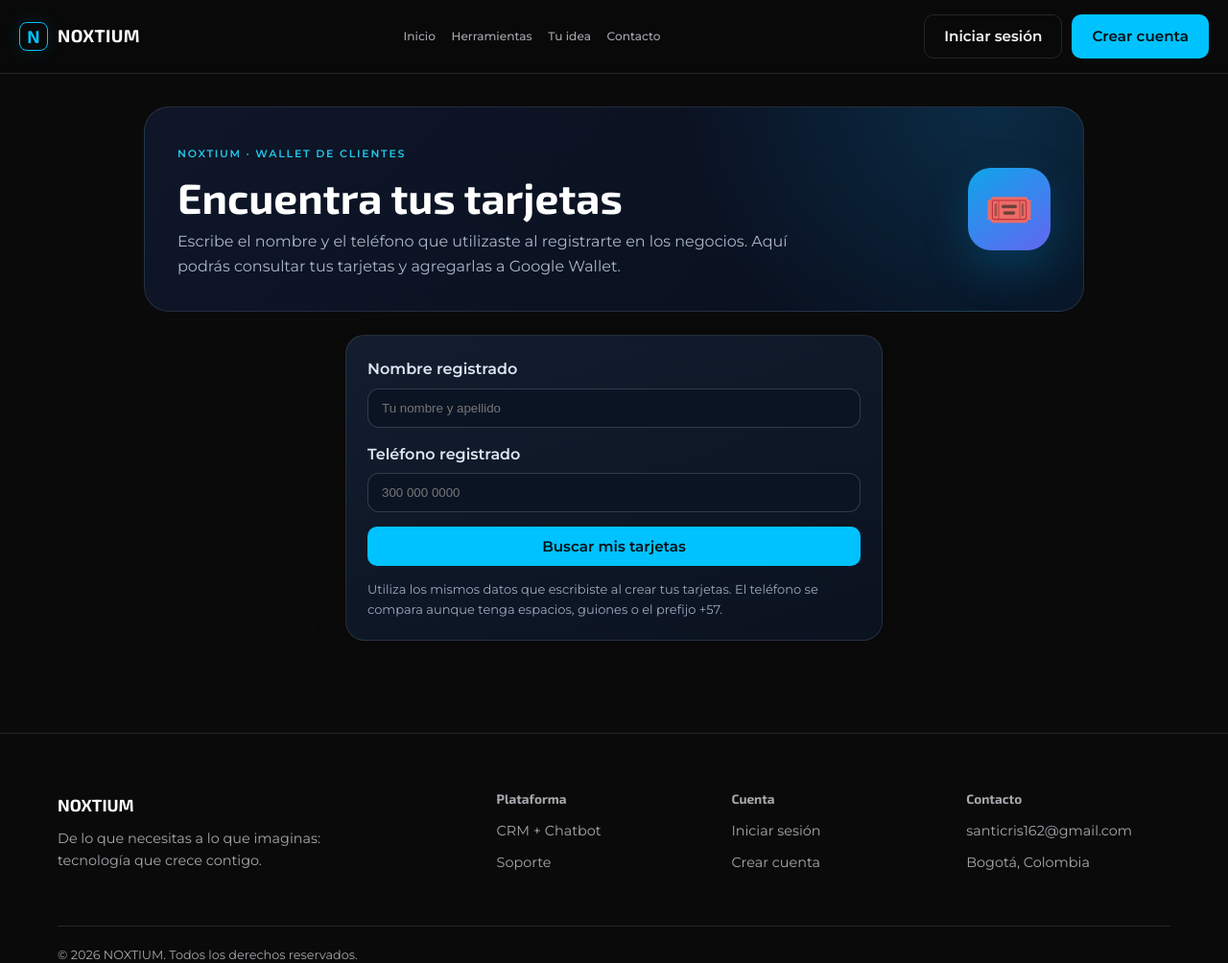
After one commit to aebigor/Noxtium, a Flask app: page /lealtad/mis-tarjetas in a window 1280 px wide. The commit adds this page. Shown: the top 1004 px of the page at 96% size. Run offline with Flask 3, Linux system fonts and the light colour scheme; parts of the project's set-up code (start-up, migrations or seed data) failed here and were passed over.

Commit message:
se ajusta el panel de las tarjetas ajustando el panel del usuario

```diff
--- a/app/routes/loyalty.py
+++ b/app/routes/loyalty.py
@@ -393,6 +393,50 @@ def wallet_service_worker():
     return response
 
 
+@loyalty_bp.route('/mis-tarjetas', methods=['GET', 'POST'])
+def my_cards():
+    """Public customer entry point: locate loyalty cards using the name and phone used at enrollment."""
+    matches = None
+    if request.method == 'POST':
+        name = ' '.join((request.form.get('name') or '').strip().casefold().split())
+        phone = ''.join(ch for ch in (request.form.get('phone') or '') if ch.isdigit())
+        if not name or len(phone) < 7:
+            flash('Escribe el nombre registrado y un teléfono válido.', 'error')
+        else:
+            # Phone formatting can differ between businesses (+57, spaces, hyphens).
+            candidates = LoyaltyCustomer.query.all()
+            phone_matches = [c for c in candidates
+                             if ''.join(ch for ch in (c.phone or '') if ch.isdigit()) == phone]
+            identity_found = any(' '.join((c.name or '').strip().casefold().split()) == name
+                                 for c in phone_matches)
+            if identity_found:
+                matches = []
+                for customer in phone_matches:
+                    program = db.session.get(LoyaltyProgram, customer.program_id)
+                    company = db.session.get(Company, customer.company_id)
+                    if program and company:
+                        matches.append({'customer': customer, 'program': program, 'company': company})
+                matches.sort(key=lambda item: (item['company'].name or '').casefold())
+            else:
+                flash('No encontramos tarjetas con esos datos. Verifica el nombre y el teléfono que usaste al registrarte.', 'error')
+    return render_template('loyalty_my_cards.html', cards=matches)
+
+
+@loyalty_bp.get('/qr-mis-tarjetas/<int:company_id>.png')
+@login_required
+def my_cards_qr(company_id):
+    user = current_user()
+    if user.company_id != company_id or user.role == 'admin':
+        abort(403)
+    import qrcode, io
+    from flask import send_file
+    image = qrcode.make(url_for('loyalty.my_cards', _external=True))
+    buffer = io.BytesIO()
+    image.save(buffer, format='PNG')
+    buffer.seek(0)
+    return send_file(buffer, mimetype='image/png', download_name='qr-buscar-tarjetas.png')
+
+
 @loyalty_bp.get('/tarjeta/<token>')
 def wallet(token):
     customer=LoyaltyCustomer.query.filter_by(token=token).first_or_404()
--- /dev/null
+++ b/templates/loyalty_my_cards.html
@@ -0,0 +1,18 @@
+{% extends 'base.html' %}{% block title %}Mis tarjetas · NOXTIUM{% endblock %}{% block content %}
+<section class="loyalty-page" style="max-width:980px;margin:0 auto">
+  <header class="loyalty-hero"><div><span class="loyalty-kicker">NOXTIUM · WALLET DE CLIENTES</span><h1>Encuentra tus tarjetas</h1><p>Escribe el nombre y el teléfono que utilizaste al registrarte en los negocios. Aquí podrás consultar tus tarjetas y agregarlas a Google Wallet.</p></div><div class="loyalty-hero-icon">🎟️</div></header>
+  <div class="loyalty-panel" style="max-width:560px;margin:0 auto 26px">
+    <form method="post" action="{{ url_for('loyalty.my_cards') }}" class="loyalty-form">
+      <label>Nombre registrado<input name="name" required maxlength="150" autocomplete="name" placeholder="Tu nombre y apellido" value="{{ request.form.get('name','') }}"></label>
+      <label>Teléfono registrado<input name="phone" required maxlength="50" type="tel" inputmode="tel" autocomplete="tel" placeholder="300 000 0000" value="{{ request.form.get('phone','') }}"></label>
+      <button class="btn btn--primary full" type="submit">Buscar mis tarjetas</button>
+    </form>
+    <p style="color:#9aabc0;font-size:13px;margin:14px 0 0">Utiliza los mismos datos que escribiste al crear tus tarjetas. El teléfono se compara aunque tenga espacios, guiones o el prefijo +57.</p>
+  </div>
+  {% if cards is not none %}
+    <div class="loyalty-section-head"><div><span class="loyalty-kicker">TUS TARJETAS</span><h2>Tarjetas encontradas</h2><p>{{ cards|length }} tarjeta(s) asociada(s) a tus datos.</p></div></div>
+    {% if cards %}<div class="loyalty-actions" style="grid-template-columns:repeat(auto-fit,minmax(230px,1fr))">
+      {% for item in cards %}<article style="border-top:4px solid {{ item.program.color }}"><span>{{ item.program.icon }}</span><h3>{{ item.program.business_name }}</h3><p>{{ item.program.title }}</p><strong style="display:block;margin:12px 0">{{ item.customer.stamps }} / {{ item.program.stamps_goal }} sellos</strong><a class="btn btn--primary full" href="{{ url_for('loyalty.wallet', token=item.customer.token) }}">Ver mi tarjeta</a></article>{% endfor %}
+    </div>{% else %}<div class="loyalty-panel"><strong>No encontramos tarjetas.</strong><p>Revisa los datos o solicita al negocio que confirme el nombre y teléfono registrados.</p></div>{% endif %}
+  {% endif %}
+</section>{% endblock %}
```
Also changed, not shown: templates/loyalty_dashboard.html (+1 -1 lines).
